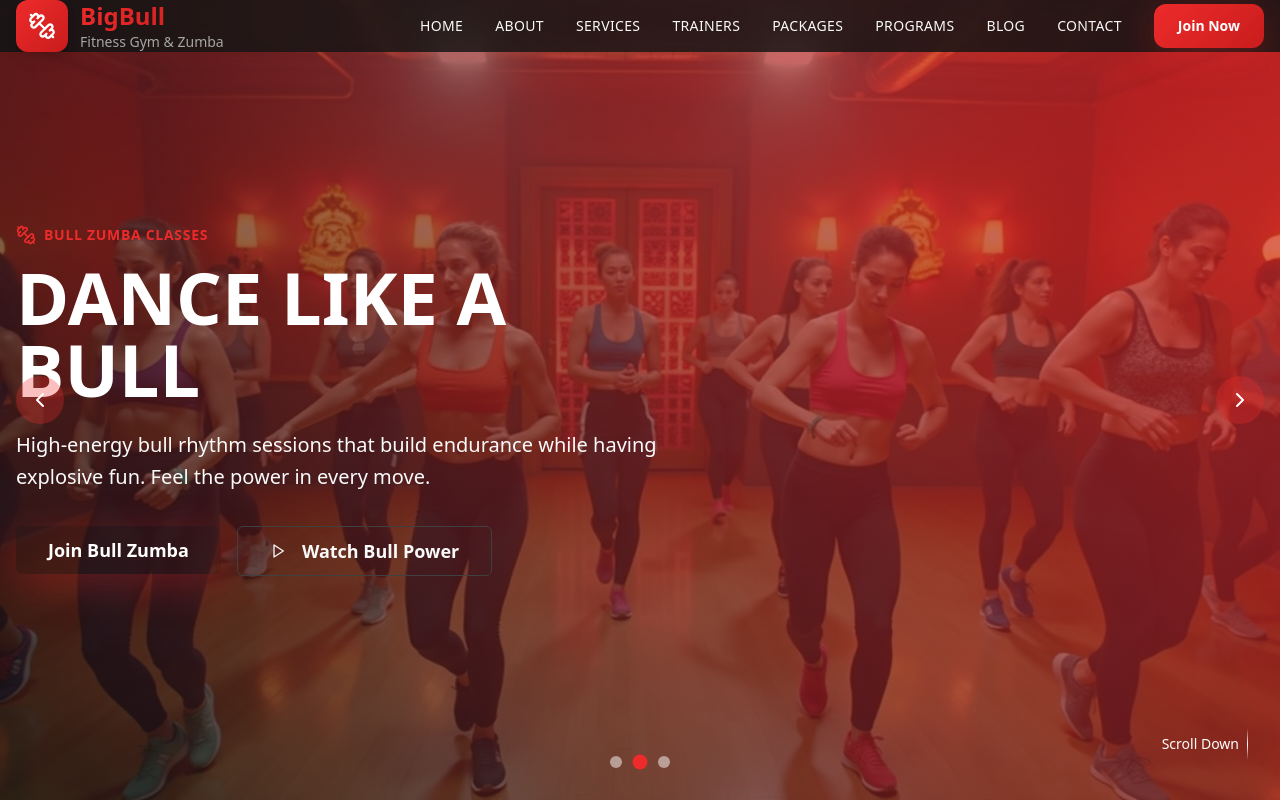
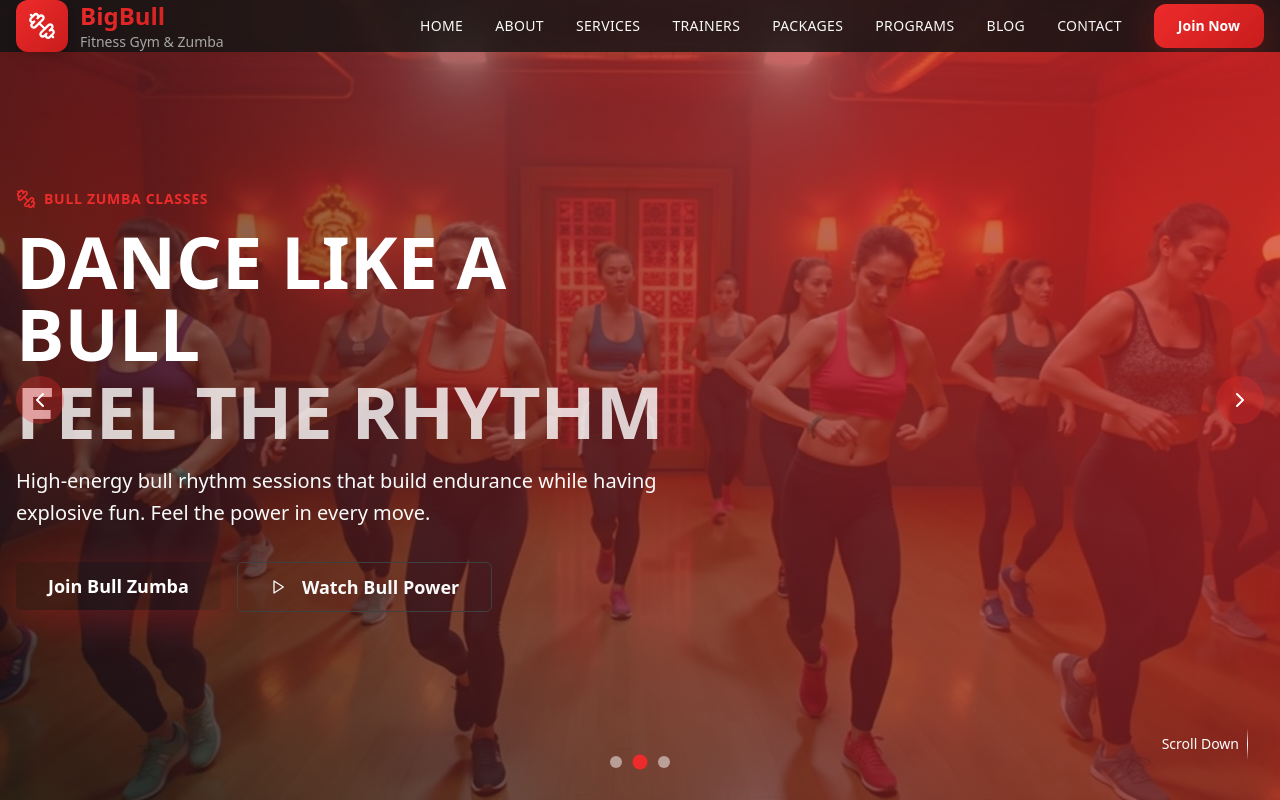
Before and after one commit to sameer-18sp/bigbull-fit-forge, a React (Vite) app: page / in a window 1280 px wide. Shown: the top 800 px of the page. Built offline with nearby package versions, Linux system fonts and the light colour scheme.

Commit message:
Add animated text to hero section
Implement staggered text animations for the hero section. "Train like a bull" and "walk like a beast" will appear sequentially, followed by similar animations for "Dance like a bull" and "Train like a elite".

```diff
--- a/src/components/Hero.tsx
+++ b/src/components/Hero.tsx
@@ -13,25 +13,26 @@ const Hero = () => {
   const [isVideoModalOpen, setIsVideoModalOpen] = useState(false);
   const [isBookingModalOpen, setIsBookingModalOpen] = useState(false);
   const [selectedService, setSelectedService] = useState("");
+  const [animatedText, setAnimatedText] = useState({ first: false, second: false });
 
   const slides = [
     {
       image: bullHero,
-      title: "UNLEASH THE BULL",
+      titleParts: ["TRAIN LIKE A BULL", "WALK LIKE A BEAST"],
       subtitle: "BIGBULL FITNESS POWER",
       description: "Transform into an unstoppable force. Where ordinary humans become legendary bulls through pure strength and determination.",
       cta: "🔥 START BULL TRANSFORMATION"
     },
     {
       image: heroZumba,
-      title: "DANCE LIKE A BULL",
+      titleParts: ["DANCE LIKE A BULL", "FEEL THE RHYTHM"],
       subtitle: "BULL ZUMBA CLASSES",
       description: "High-energy bull rhythm sessions that build endurance while having explosive fun. Feel the power in every move.",
       cta: "Join Bull Zumba"
     },
     {
       image: heroTrainer,
-      title: "BULL TRAINER ELITE",
+      titleParts: ["TRAIN LIKE ELITE", "BECOME THE CHAMPION"],
       subtitle: "PERSONAL BULL COACHING",
       description: "Work with certified bull trainers who forge champions. Your personal path to becoming an unstoppable bull warrior.",
       cta: "Book Bull Session"
@@ -44,6 +45,24 @@ const Hero = () => {
     }, 5000);
     return () => clearInterval(timer);
   }, [slides.length]);
+
+  // Reset and start text animation when slide changes
+  useEffect(() => {
+    setAnimatedText({ first: false, second: false });
+
+    const firstTimer = setTimeout(() => {
+      setAnimatedText(prev => ({ ...prev, first: true }));
+    }, 500);
+
+    const secondTimer = setTimeout(() => {
+      setAnimatedText(prev => ({ ...prev, second: true }));
+    }, 1500);
+
+    return () => {
+      clearTimeout(firstTimer);
+      clearTimeout(secondTimer);
+    };
+  }, [currentSlide]);
 
   const nextSlide = () => {
     setCurrentSlide((prev) => (prev + 1) % slides.length);
@@ -88,9 +107,18 @@ const Hero = () => {
                   </span>
                 </div>
 
-                <h1 className="text-5xl md:text-7xl font-bold text-white mb-6 leading-tight">
-                  {slide.title}
-                </h1>
+                <div className="text-5xl md:text-7xl font-bold text-white mb-6 leading-tight min-h-[160px] md:min-h-[200px]">
+                  <div className={`transition-all duration-1000 transform ${
+                    animatedText.first ? 'opacity-100 translate-y-0' : 'opacity-0 translate-y-8'
+                  }`}>
+                    {slide.titleParts[0]}
+                  </div>
+                  <div className={`transition-all duration-1000 transform ${
+                    animatedText.second ? 'opacity-100 translate-y-0' : 'opacity-0 translate-y-8'
+                  }`}>
+                    {slide.titleParts[1]}
+                  </div>
+                </div>
 
                 <p className="text-xl text-bull-silver/90 mb-8 leading-relaxed">
                   {slide.description}
```
